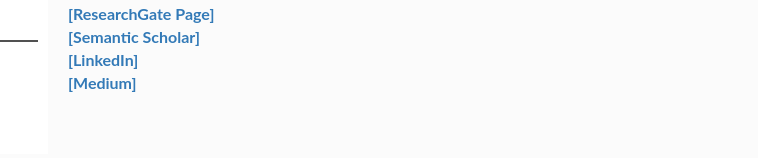
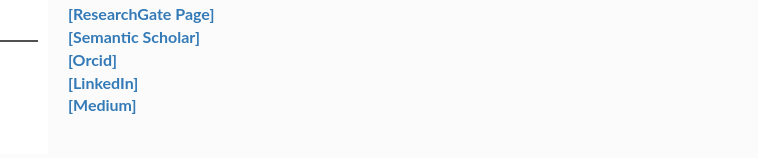
Before and after one commit to anjith2006/anjith2006.github.io, a plain HTML site: page index.html in a window 1280 px wide. Shown: the part 646-804 px from the top of the page, 192-950 px from the left. Drawn offline with Linux system fonts and the light colour scheme.

Commit message:
Update index.html

```diff
--- a/index.html
+++ b/index.html
@@ -122,6 +122,7 @@
  <div class="pubv"> <a href = "http://www.researchgate.net/profile/Anjith_George2"><b>[ResearchGate Page]</b></a></div>
 
  <div class="pubv"> <a href = "https://www.semanticscholar.org/author/Anjith-George/3110004"><b>[Semantic Scholar]</b></a></div>
+ <div class="pubv"> <a href = "https://orcid.org/0000-0003-2892-2042"><b>[Orcid]</b></a></div>
 
  <div class="pubv"> <a href = "https://ch.linkedin.com/in/anjith-george-phd-87402529"><b>[LinkedIn]</b></a></div>
 	      <div class="pubv"> <a href = "https://medium.com/@anjithgeorge"><b>[Medium]</b></a></div>
```
